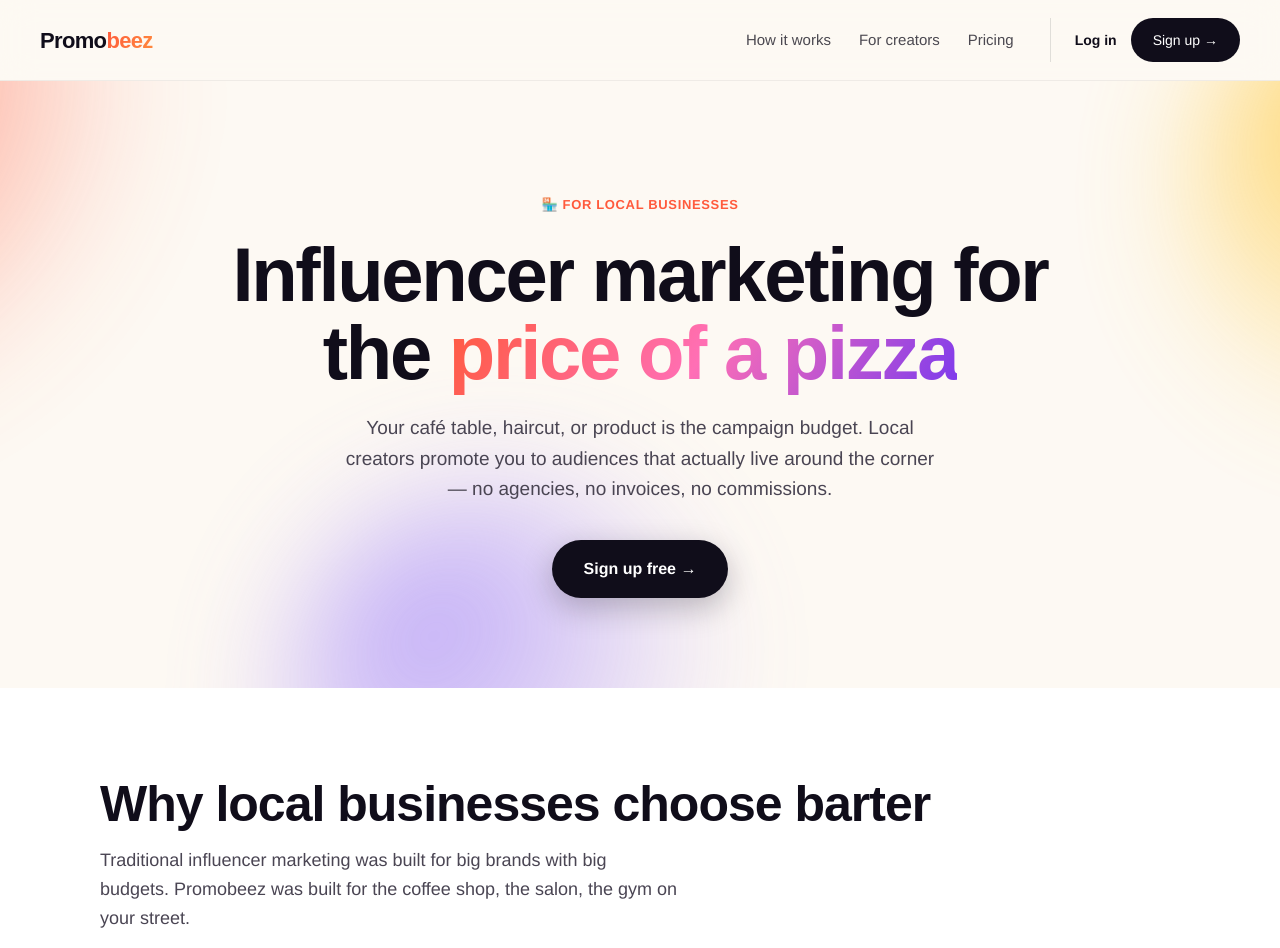
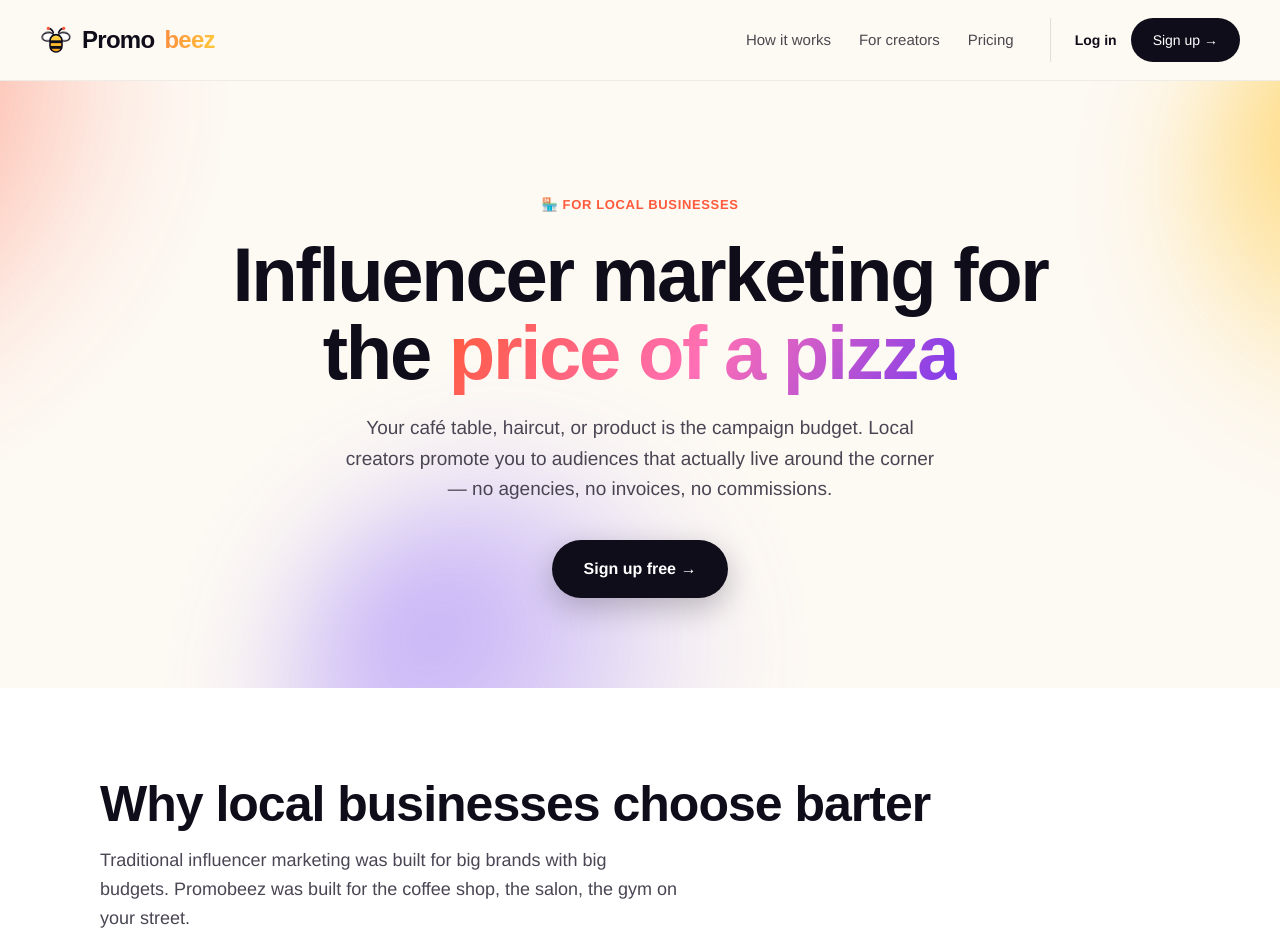
Before and after one commit to dbstepkin/promobeez, a website: page for-businesses.html in a window 1280 px wide. Shown: the top 948 px of the page. Drawn offline with Linux system fonts and the light colour scheme; a web font is replaced by a local one.

Commit message:
Align logo on creator and business pages with homepage.
Co-authored-by: Cursor <cursoragent@cursor.com>

```diff
--- a/for-businesses.html
+++ b/for-businesses.html
@@ -92,8 +92,22 @@ src="https://www.facebook.com/tr?id=1367558515342525&ev=PageView&noscript=1"
 
   nav{position:sticky;top:0;z-index:50;display:flex;justify-content:space-between;align-items:center;
     padding:18px 40px;background:rgba(253,249,243,.85);backdrop-filter:blur(16px);border-bottom:1px solid rgba(16,13,26,.06)}
-  .logo{font-family:'Clash Display',sans-serif;font-weight:700;font-size:22px;letter-spacing:-.03em;color:var(--ink);text-decoration:none}
-  .logo .beez{background:linear-gradient(120deg,var(--coral),var(--tang));-webkit-background-clip:text;background-clip:text;-webkit-text-fill-color:transparent}
+  .logo{
+    font-family:'Clash Display',sans-serif;font-weight:700;
+    font-size:24px;letter-spacing:-.03em;color:var(--ink);
+    display:flex;align-items:center;gap:10px;text-decoration:none;
+  }
+  .logo .beez{
+    background:linear-gradient(100deg,var(--tang),var(--yellow));
+    -webkit-background-clip:text;background-clip:text;-webkit-text-fill-color:transparent;
+  }
+  .beemark{width:32px;height:32px;flex-shrink:0;overflow:visible}
+  .beemark .wing{transform-box:fill-box;transform-origin:bottom center}
+  .beemark .wl{animation:flapL 1.6s ease-in-out infinite}
+  .beemark .wr{animation:flapR 1.6s ease-in-out infinite}
+  @keyframes flapL{0%,100%{transform:rotate(-6deg) scaleY(1)}50%{transform:rotate(-20deg) scaleY(.86)}}
+  @keyframes flapR{0%,100%{transform:rotate(6deg) scaleY(1)}50%{transform:rotate(20deg) scaleY(.86)}}
+  @media(prefers-reduced-motion:reduce){.beemark .wing{animation:none}}
   .nav-links{display:flex;gap:28px;align-items:center}
   .nav-links a{text-decoration:none;color:var(--ink);font-weight:500;font-size:15px;opacity:.75;transition:opacity .2s}
   .nav-links a:hover{opacity:1}
@@ -182,7 +196,8 @@ src="https://www.facebook.com/tr?id=1367558515342525&ev=PageView&noscript=1"
   }
   @media(max-width:400px){
     nav{padding:14px 16px}
-    .logo{font-size:18px}
+    .logo{font-size:20px;gap:6px}
+    .logo .beemark{width:26px;height:26px}
     .nav-auth{gap:8px}
     .nav-cta{padding:10px 14px;font-size:13px!important}
     .nav-login{font-size:13px!important;padding:8px 2px;min-height:44px;display:inline-flex;align-items:center}
@@ -192,7 +207,28 @@ src="https://www.facebook.com/tr?id=1367558515342525&ev=PageView&noscript=1"
 <body>
 
 <nav>
-  <a class="logo" href="/">Promo<span class="beez">beez</span></a>
+  <a class="logo" href="/">
+    <svg class="beemark" viewBox="0 0 48 48" xmlns="http://www.w3.org/2000/svg" fill="none">
+      <defs>
+        <linearGradient id="beeBody" x1="0" y1="0" x2="0" y2="1">
+          <stop offset="0" stop-color="#FFD84D"/><stop offset="1" stop-color="#FF9E1B"/>
+        </linearGradient>
+      </defs>
+      <path d="M20 13 C18 8 15.5 6.5 13 7" stroke="#100D1A" stroke-width="2.4" stroke-linecap="round"/>
+      <path d="M28 13 C30 8 32.5 6.5 35 7" stroke="#100D1A" stroke-width="2.4" stroke-linecap="round"/>
+      <circle cx="12.4" cy="6.6" r="2.4" fill="#FF5A3C"/>
+      <circle cx="35.6" cy="6.6" r="2.4" fill="#FF5A3C"/>
+      <ellipse class="wing wl" cx="13" cy="19" rx="9" ry="6.5" fill="#fff" fill-opacity=".95" stroke="#100D1A" stroke-width="2"/>
+      <ellipse class="wing wr" cx="35" cy="19" rx="9" ry="6.5" fill="#fff" fill-opacity=".95" stroke="#100D1A" stroke-width="2"/>
+      <rect x="15" y="16" width="18" height="26" rx="9" fill="url(#beeBody)" stroke="#100D1A" stroke-width="2.4"/>
+      <clipPath id="beeClip"><rect x="15" y="16" width="18" height="26" rx="9"/></clipPath>
+      <g clip-path="url(#beeClip)">
+        <rect x="13" y="24.5" width="22" height="4.2" fill="#100D1A"/>
+        <rect x="13" y="33" width="22" height="4.2" fill="#100D1A"/>
+      </g>
+    </svg>
+    Promo<span class="beez">beez</span>
+  </a>
   <div class="nav-links">
     <a href="/#how">How it works</a>
     <a href="for-creators.html">For creators</a>
```
Also changed, not shown: for-creators.html (+40 -4 lines).
